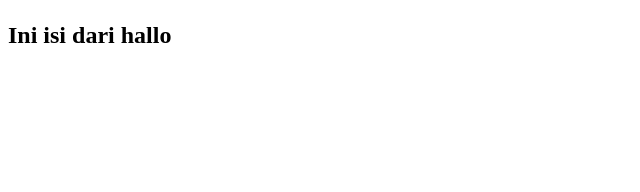
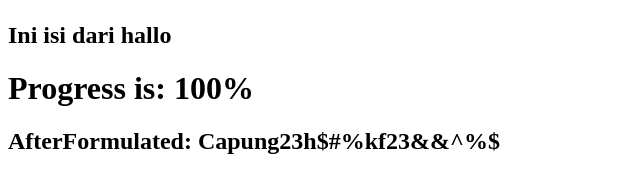
Before and after one commit to zulfikar4568/angular-concepts, an Angular app: page / in a window 1280 px wide. Shown: the part 510-702 px from the top of the page, without its empty margins (0-640 px from the left). Built offline with nearby package versions, Linux system fonts and the light colour scheme.

Commit message:
feat: input

```diff
--- a/src/app/app.component.html
+++ b/src/app/app.component.html
@@ -17,3 +17,5 @@
 <encapsulated-component>
   <h2>Ini isi dari hallo</h2>
 </encapsulated-component>
+
+<progress-order [orderPercentage]="100" [settingRahasia]="'Capung'"/>
--- a/src/app/app.component.ts
+++ b/src/app/app.component.ts
@@ -2,11 +2,12 @@ import { Component } from '@angular/core';
 import { RouterOutlet } from '@angular/router';
 import { SelectorModule } from './selector/selector.module';
 import { StylingModule } from './styling/styling.module';
+import { InputModule } from './input/input.module';
 
 @Component({
   selector: 'app-root',
   standalone: true,
-  imports: [RouterOutlet, SelectorModule, StylingModule],
+  imports: [RouterOutlet, SelectorModule, StylingModule, InputModule],
   templateUrl: './app.component.html',
   styleUrl: './app.component.scss'
 })
--- /dev/null
+++ b/src/app/input/input.component.ts
@@ -0,0 +1,36 @@
+import { Component, Input } from '@angular/core';
+
+/**
+ * - Angular records inputs statically at compile-time. Inputs cannot be added or removed at run-time.
+ * - When extending a component class, inputs are inherited by the child class.
+ * - Input names are case-sensitive.
+ */
+
+@Component({
+  selector: 'progress-order',
+  template: `
+  <h1>Progress is: {{ progress }}</h1>
+  <h2>AfterFormulated: {{ ambilRahasia }}</h2>`
+})
+export class ProgressOrder {
+  @Input({ required: true, transform: convertToPercentage, alias: 'orderPercentage' }) progress: number = 0;
+
+  private rahasia: string = '';
+
+  get ambilRahasia(): string {
+    return this.rahasia;
+  }
+
+  @Input({ transform: makeFormulaSecret, required: true })
+  set settingRahasia(val: string) {
+    this.rahasia = val;
+  }
+}
+
+function makeFormulaSecret(val: string) {
+  return `${val.trim()}23h$#%kf23&&^%$`;
+}
+
+function convertToPercentage(progress: number) {
+  return `${progress}%`;
+}
```
Also changed, not shown: src/app/input/input.module.ts (added, +8 -0 lines).
